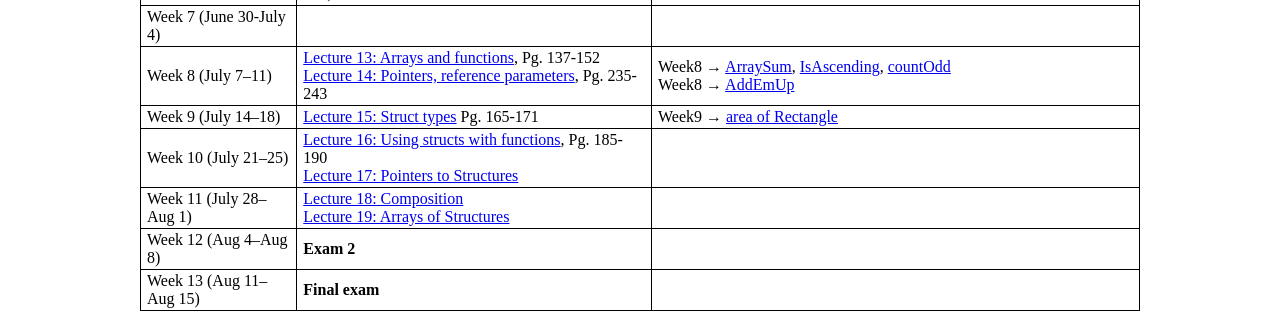
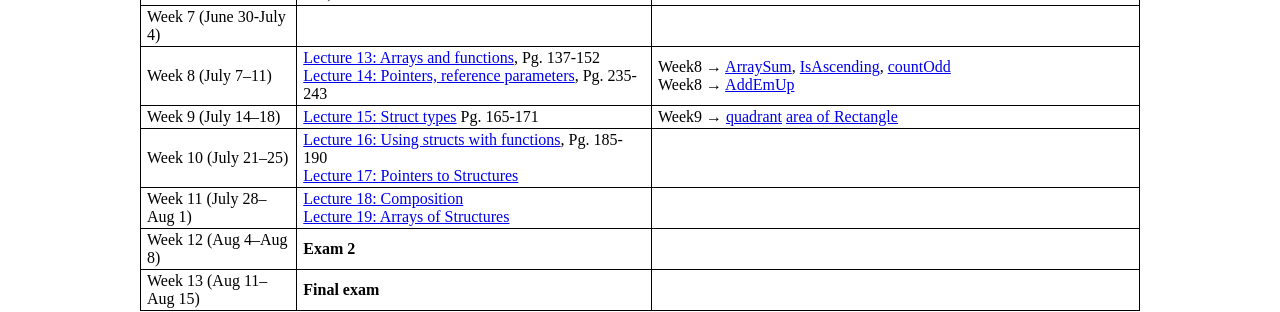
Before and after one commit to ycpcs/cs101-summer2014, a Jekyll site: the page built from schedule.md, in a window 1280 px wide. Shown: the part 575-887 px from the top of the page. Built offline with Jekyll 4.4.1, drawn with Linux system fonts in a browser that asks for light colours; Markdown is read by kramdown in place of the engine named in the settings.

Commit message:
added another cloudcoder exercise

```diff
--- a/schedule.md
+++ b/schedule.md
@@ -17,7 +17,7 @@ Note: CloudCoder exercises marked with a gold star (<img src="{{site.url}}/image
 > Week 6 (June 23&ndash;27) |  [Lecture 12: Functions that return a value](lectures/lecture12.html), Pg. 126-137, **Exam 1** | Week6 &rarr; [SumBetween](https://cs.ycp.edu/cloudcoder/#exercise?c=7,p=176), [MaxOfThree](https://cs.ycp.edu/cloudcoder/#exercise?c=7,p=177)
 > Week 7 (June 30-July 4) | |
 > Week 8 (July 7&ndash;11) | [Lecture 13: Arrays and functions](lectures/lecture13.html), Pg. 137-152 <br> [Lecture 14: Pointers, reference parameters](lectures/lecture14.html), Pg. 235-243 | Week8 &rarr; [ArraySum](https://cs.ycp.edu/cloudcoder/#exercise?c=7,p=173), [IsAscending](https://cs.ycp.edu/cloudcoder/#exercise?c=7,p=175), [countOdd](https://cs.ycp.edu/cloudcoder/#exercise?c=7,p=174) <br> Week8 &rarr; [AddEmUp](https://cs.ycp.edu/cloudcoder/#exercise?c=7,p=178)
-> Week 9 (July 14&ndash;18) |  [Lecture 15: Struct types](lectures/lecture15.html) Pg. 165-171 | Week9 &rarr; [area of Rectangle](https://cs.ycp.edu/cloudcoder/#exercise?c=7,p=179)
+> Week 9 (July 14&ndash;18) |  [Lecture 15: Struct types](lectures/lecture15.html) Pg. 165-171 | Week9 &rarr; [quadrant](https://cs.ycp.edu/cloudcoder/#exercise?c=7,p=198) [area of Rectangle](https://cs.ycp.edu/cloudcoder/#exercise?c=7,p=179)
 > Week 10 (July 21&ndash;25) | [Lecture 16: Using structs with functions](lectures/lecture16.html), Pg. 185-190 <br> [Lecture 17: Pointers to Structures](lectures/lecture17.html)  |
 > Week 11 (July 28&ndash;Aug 1) | [Lecture 18: Composition](lectures/lecture18.html) <br> [Lecture 19: Arrays of Structures](lectures/lecture19.html) |
 > Week 12 (Aug 4&ndash;Aug 8) | **Exam 2** |
```
